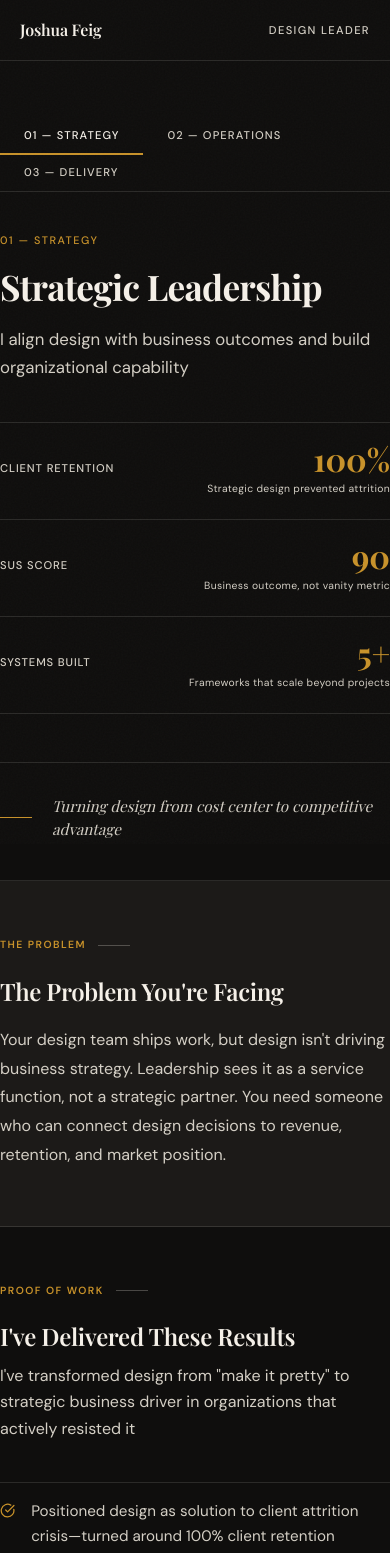
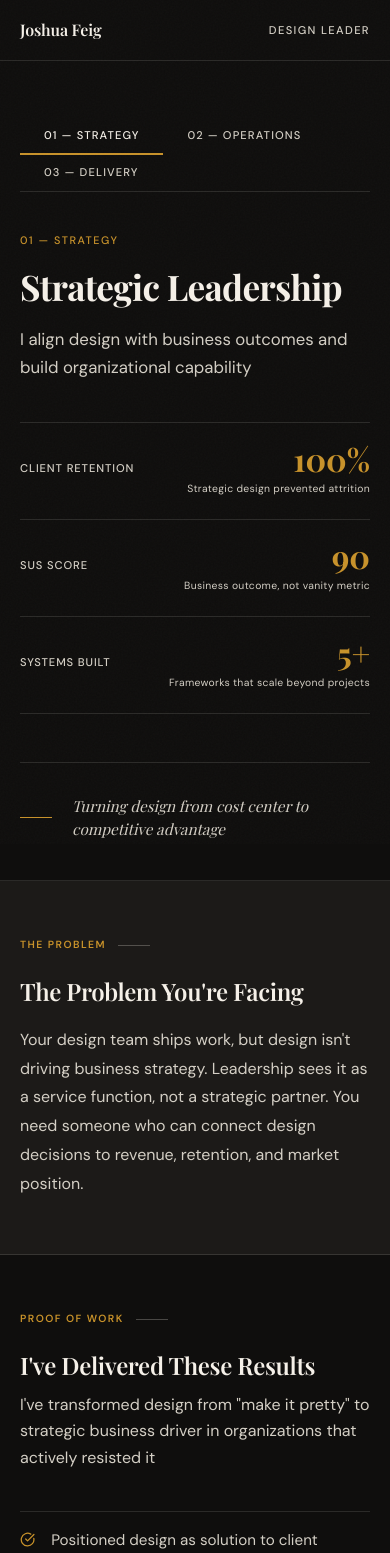
Before and after one commit to jmf3ig/portfolio, a Next.js app: page / in a window 390 px wide. Shown: the top 1553 px of the page. Built offline with nearby package versions, Linux system fonts and the light colour scheme.

Commit message:
padding adjustments

```diff
--- a/app/globals.css
+++ b/app/globals.css
@@ -135,15 +135,18 @@ body::before {
 }
 
 .section-block {
-  padding: 5rem 0;
+  padding-top: 5rem;
+  padding-bottom: 5rem;
 }
 
 .hero-block {
-  padding: 6rem 0 4rem;
+  padding-top: 6rem;
+  padding-bottom: 4rem;
 }
 
 .cta-block {
-  padding: 6rem 0;
+  padding-top: 6rem;
+  padding-bottom: 6rem;
 }
 
 /* section label strip above content */
@@ -259,15 +262,18 @@ body::before {
   }
 
   .section-block {
-    padding: 3.5rem 0;
+    padding-top: 3.5rem;
+    padding-bottom: 3.5rem;
   }
 
   .hero-block {
-    padding: 3.5rem 0 2.5rem;
+    padding-top: 3.5rem;
+    padding-bottom: 2.5rem;
   }
 
   .cta-block {
-    padding: 3.5rem 0;
+    padding-top: 3.5rem;
+    padding-bottom: 3.5rem;
   }
 
   .tabs-row {
```
